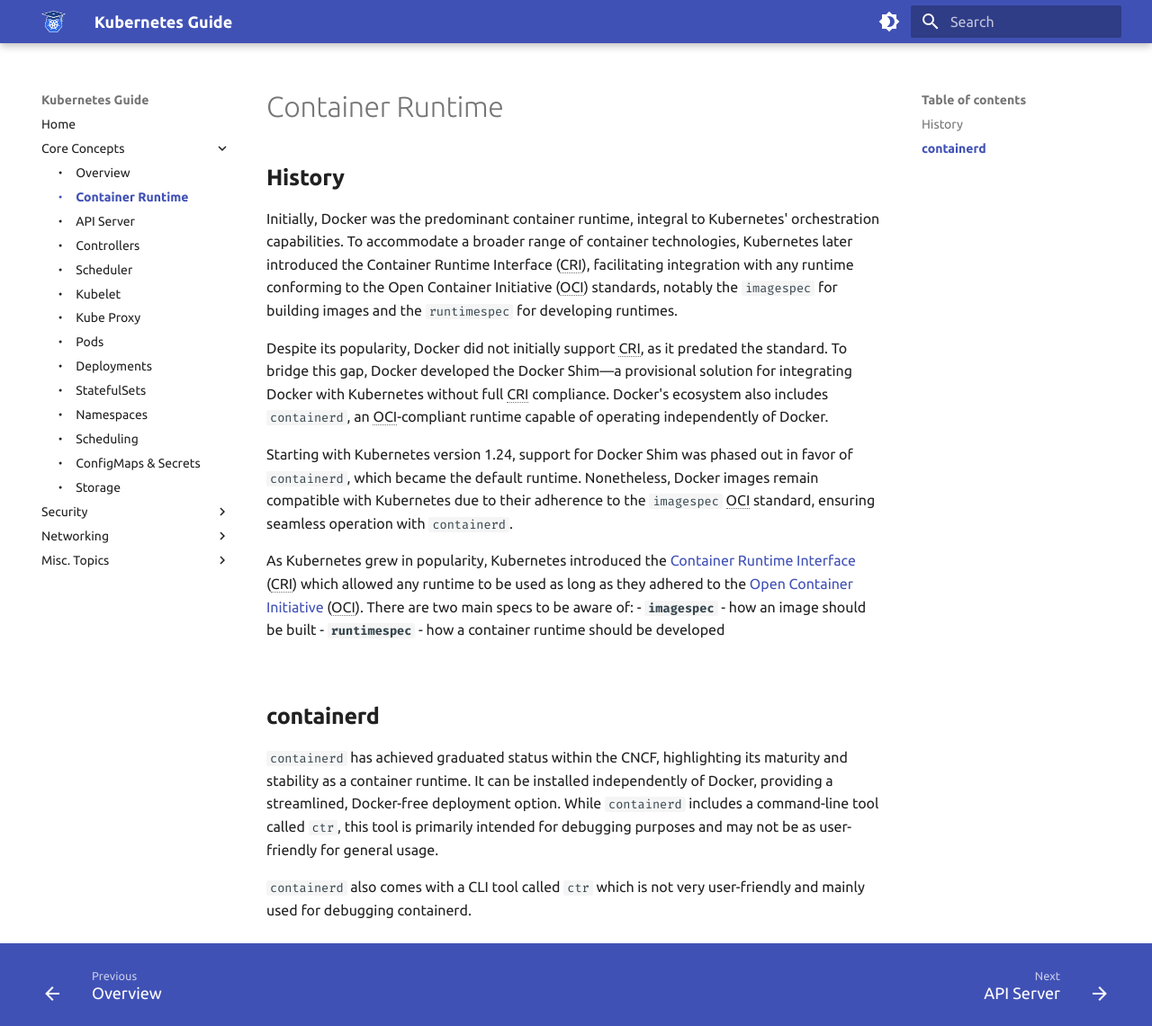
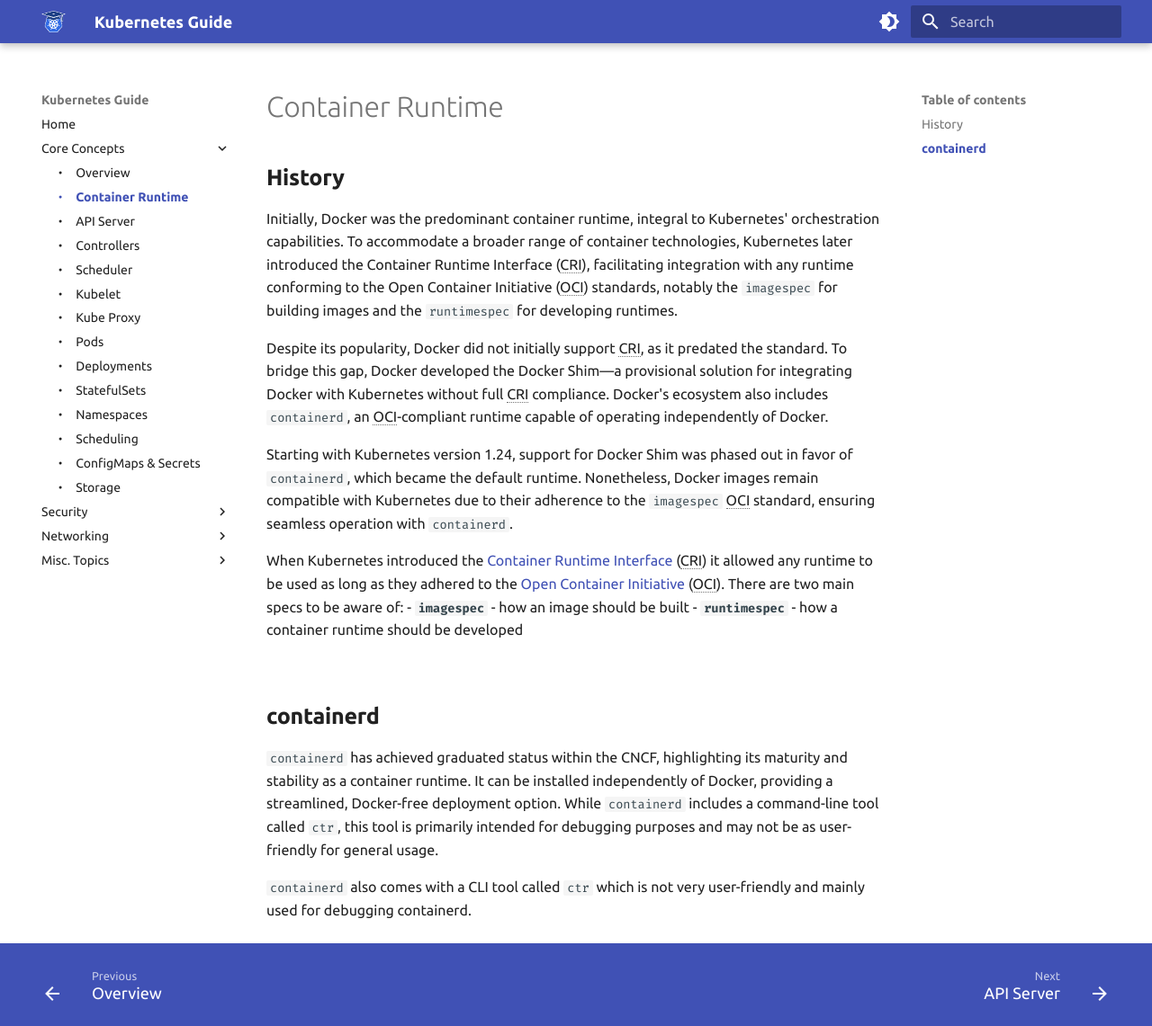
Before and after one commit to Braundo/kubernetes-guide, an MkDocs documentation site: the page built from docs/core-concepts/container-runtime.md, in a window 1280 px wide and 1141 px high. Shown: the whole window at 90% size. Built offline with MkDocs 1.6.1 and Material for MkDocs 9.7.7, drawn with Linux system fonts in a browser that asks for light colours.

Commit message:
Update container-runtime.md

```diff
--- a/docs/core-concepts/container-runtime.md
+++ b/docs/core-concepts/container-runtime.md
@@ -13,7 +13,7 @@
 Starting with Kubernetes version 1.24, support for Docker Shim was phased out in favor of `containerd`, which became the default runtime. Nonetheless, Docker images remain compatible with Kubernetes due to their adherence to the `imagespec` OCI standard, ensuring seamless operation with `containerd`.
 <br>
 
-As Kubernetes grew in popularity, Kubernetes introduced the [Container Runtime Interface](https://kubernetes.io/docs/concepts/architecture/cri/) (CRI) which allowed any runtime to be used as long as they adhered to the [Open Container Initiative](https://opencontainers.org/) (OCI). There are two main specs to be aware of:
+When Kubernetes introduced the [Container Runtime Interface](https://kubernetes.io/docs/concepts/architecture/cri/) (CRI) it allowed any runtime to be used as long as they adhered to the [Open Container Initiative](https://opencontainers.org/) (OCI). There are two main specs to be aware of:
 - **`imagespec`** - how an image should be built
 - **`runtimespec`** - how a container runtime should be developed
 <br>
```
